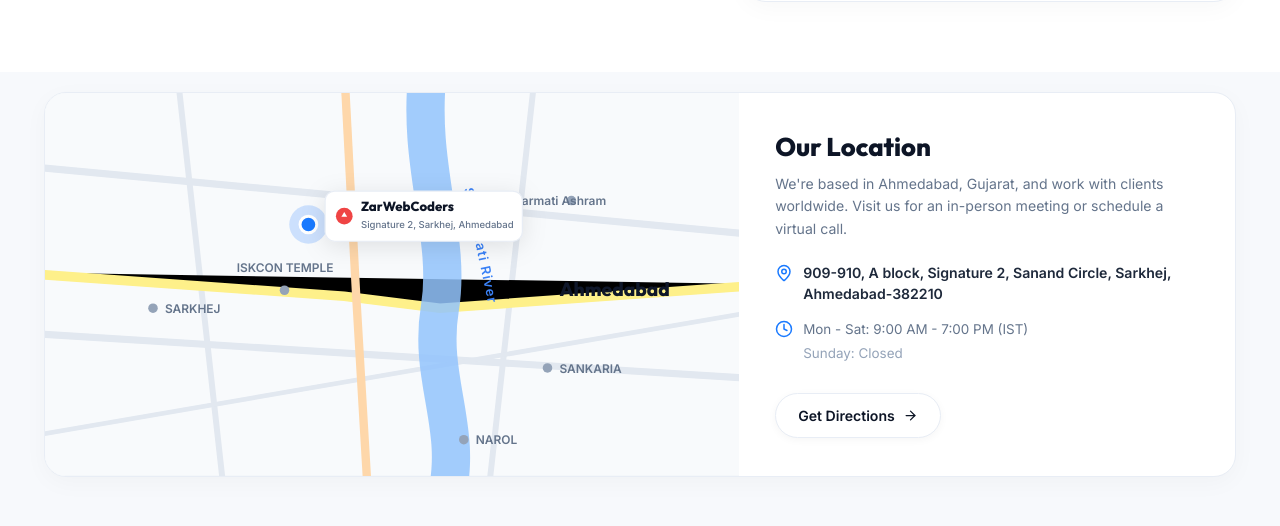
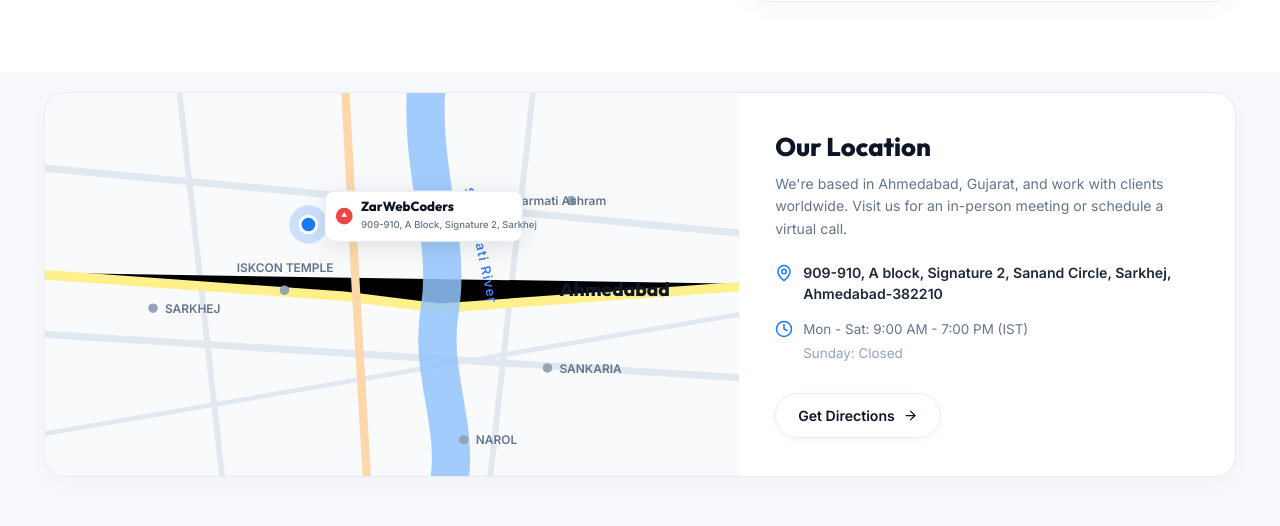
Before and after one commit to Niraj5505/ZarWebCoders, a React (Vite) app: page /contact in a window 1280 px wide. Shown: the part 1314-1840 px from the top of the page. Built offline with nearby package versions, Linux system fonts and the light colour scheme.

Commit message:
feat: update office address to 909-910, A Block, Signature 2, Sanand Circle, Sarkhej, Ahmedabad-382210

```diff
--- a/src/components/PhoneContactView.jsx
+++ b/src/components/PhoneContactView.jsx
@@ -47,7 +47,7 @@ export default function PhoneContactView({ onBack, onClose, onOpenModal }) {
             <MapPin size={19} />
           </div>
           <div>
-            <div className="phone-light-contact-title">Ahmedabad, Gujarat, India</div>
+            <div className="phone-light-contact-title">909-910, A Block, Signature 2, Sanand Circle, Sarkhej, Ahmedabad-382210</div>
             <div className="phone-light-contact-desc">Available for meetings by appointment.</div>
           </div>
         </div>
--- a/src/views/ContactView.jsx
+++ b/src/views/ContactView.jsx
@@ -473,7 +473,7 @@ export default function ContactView({ onOpenModal }) {
                     <circle cx="16" cy="21" r="7" fill="#ef4444" />
                     <path d="M16 17 L19 22 L13 22 Z" fill="#ffffff" transform="scale(0.8) translate(4, 5)" />
                     <text x="30" y="17" fill="#0d1526" fontSize="11" fontWeight="800" fontFamily="Outfit, sans-serif">ZarWebCoders</text>
-                    <text x="30" y="31" fill="#64748b" fontSize="8" fontWeight="500">Signature 2, Sarkhej, Ahmedabad</text>
+                    <text x="30" y="31" fill="#64748b" fontSize="8" fontWeight="500">909-910, A Block, Signature 2, Sarkhej</text>
                   </g>
                 </g>
               </svg>
@@ -693,7 +693,7 @@ export default function ContactView({ onOpenModal }) {
                 <MapPin size={19} />
               </div>
               <div>
-                <div className="phone-light-contact-title">Ahmedabad, Gujarat, India</div>
+                <div className="phone-light-contact-title">909-910, A Block, Signature 2, Sanand Circle, Sarkhej, Ahmedabad-382210</div>
                 <div className="phone-light-contact-desc">Available for meetings by appointment.</div>
               </div>
             </div>
```
Also changed, not shown: 1 other file (tests, documents, lock files or other folders).
